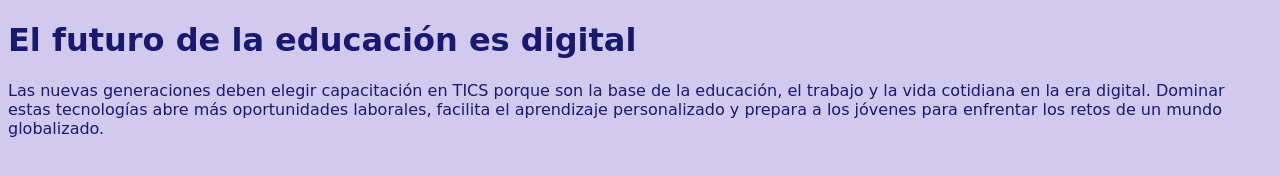
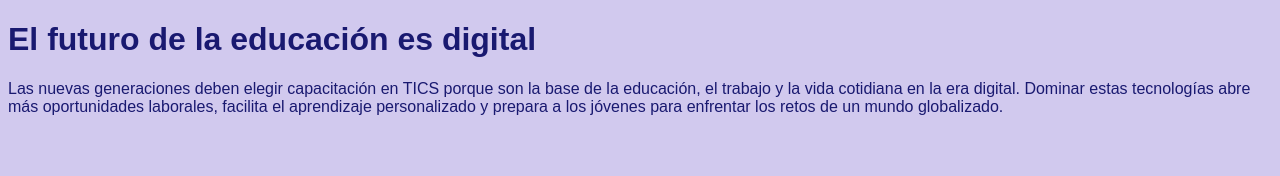
Before and after one commit to oliverlopez17/mi-web, a website: page public/index.html in a window 1280 px wide. Drawn offline with Linux system fonts and the light colour scheme.

Commit message:
cambie el tipo de fuente

```diff
--- a/public/estilos.css
+++ b/public/estilos.css
@@ -1,5 +1,5 @@
 body{
     background-color: rgb(209, 201, 238);
     color: midnightblue;
-    font-family:cursive;
+    font-family:Arial;
 }
```
